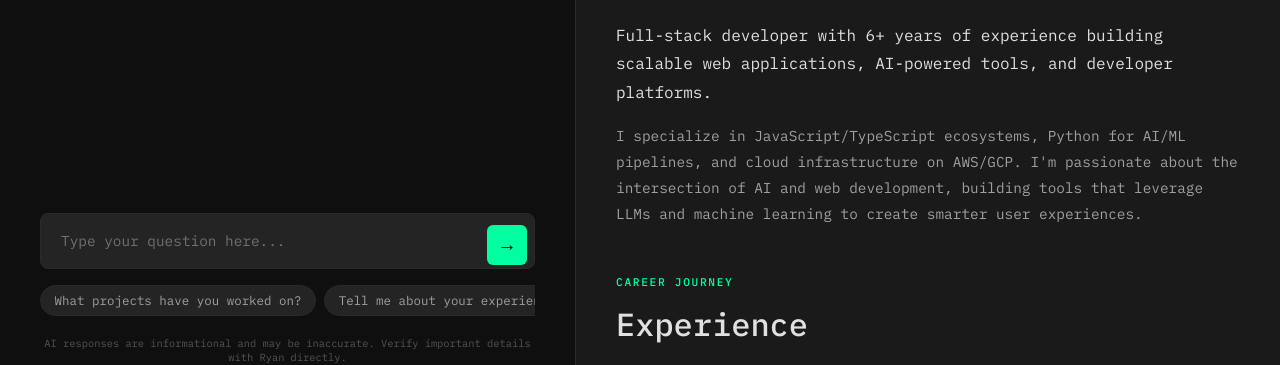
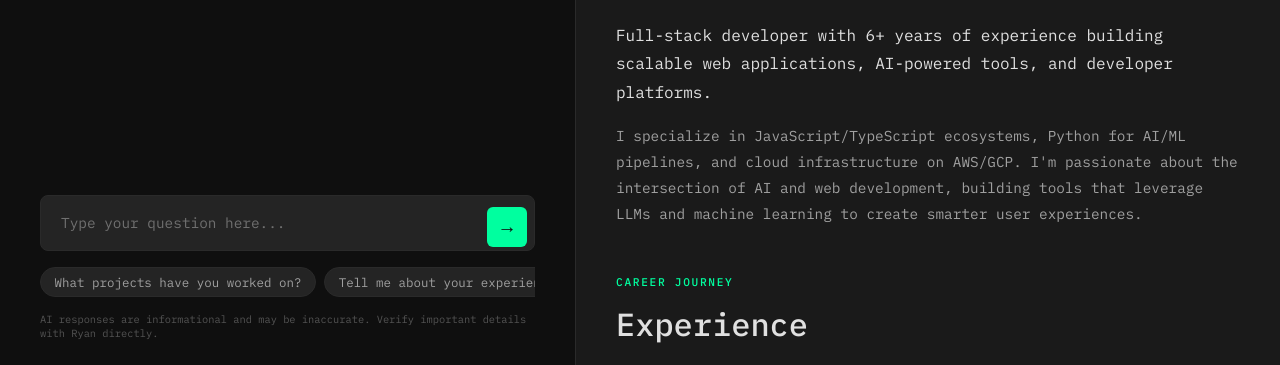
Before and after one commit to ryanlootftf/Personal-website, a website with bundled scripts: page index.html in a window 1280 px wide. Shown: the part 435-800 px from the top of the page. Built offline with nearby package versions, Linux system fonts and the light colour scheme.

Commit message:
Left-align disclaimer, tighten top gap, add bottom spacing

```diff
--- a/styles/chat.css
+++ b/styles/chat.css
@@ -287,8 +287,8 @@
 .ai-disclaimer {
     font-size: 0.65rem;
     color: var(--text-muted);
-    text-align: center;
-    margin: 0.5rem 0 0;
+    text-align: left;
+    margin: 0.15rem 0 1.5rem;
     line-height: 1.4;
     opacity: 0.7;
 }
```
